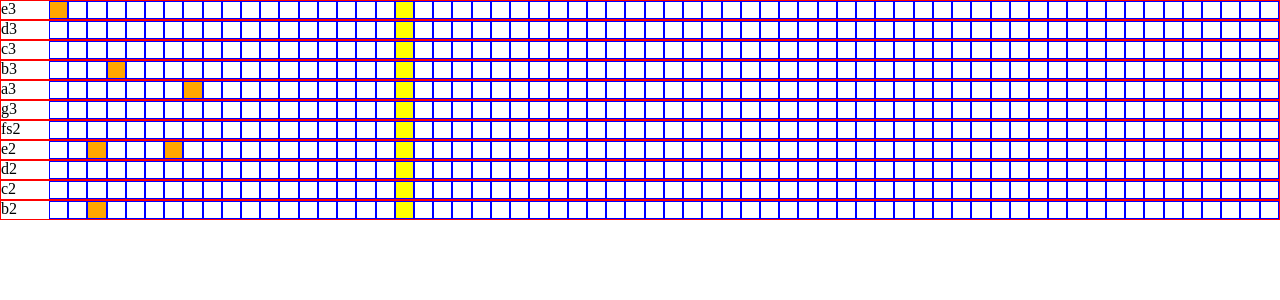
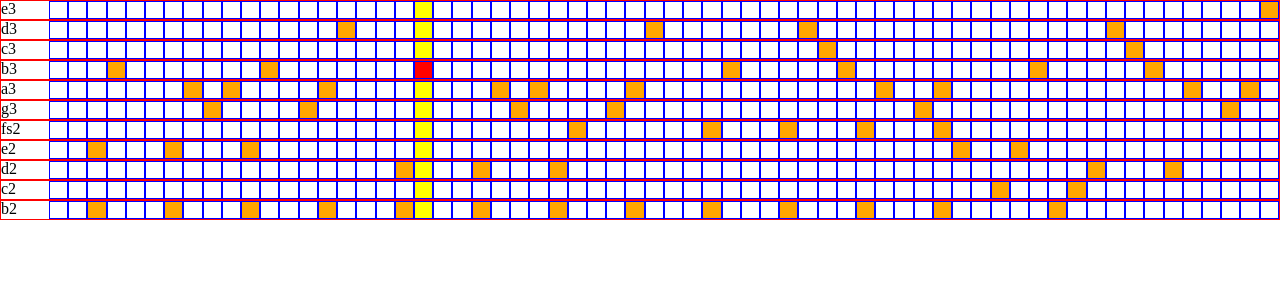
Before and after one commit to hanhee-song/marble_machine, a React (Create React App) app: page / in a window 1280 px wide. Shown: the top 300 px of the page. Built offline with nearby package versions, Linux system fonts and the light colour scheme.

Commit message:
add marble piece for vibra

```diff
--- a/src/classes/vibraphone.js
+++ b/src/classes/vibraphone.js
@@ -17,12 +17,74 @@ class Vibraphone extends Instrument {
   }
 
   initializeMarble() {
-    this.addNote("e3", 0);
+    // this.addNote("e3", 0);
     this.addNote("e2", 4);
     this.addNote("b2", 4);
     this.addNote("b3", 6);
     this.addNote("e2", 12);
+    this.addNote("b2", 12);
     this.addNote("a3", 14);
+
+    this.addNote("g3", 16);
+    this.addNote("a3", 18);
+    this.addNote("e2", 20);
+    this.addNote("b2", 20);
+    this.addNote("b3", 22);
+    this.addNote("g3", 26);
+    this.addNote("a3", 28);
+    this.addNote("b2", 28);
+    this.addNote("d3", 30);
+
+    this.addNote("d2", 36);
+    this.addNote("b2", 36);
+    this.addNote("b3", 38);
+    this.addNote("d2", 44);
+    this.addNote("b2", 44);
+    this.addNote("a3", 46);
+
+    this.addNote("g3", 48);
+    this.addNote("a3", 50);
+    this.addNote("d2", 52);
+    this.addNote("b2", 52);
+    this.addNote("fs2", 54);
+    this.addNote("g3", 58);
+    this.addNote("a3", 60);
+    this.addNote("b2", 60);
+    this.addNote("d3", 62);
+
+    this.addNote("fs2", 68);
+    this.addNote("b2", 68);
+    this.addNote("b3", 70);
+    this.addNote("fs2", 76);
+    this.addNote("b2", 76);
+    this.addNote("d3", 78);
+
+    this.addNote("c3", 80);
+    this.addNote("b3", 82);
+    this.addNote("fs2", 84);
+    this.addNote("b2", 84);
+    this.addNote("a3", 86);
+    this.addNote("g3", 90);
+    this.addNote("a3", 92);
+    this.addNote("fs2", 92);
+    this.addNote("b2", 92);
+    this.addNote("e2", 94);
+
+    this.addNote("c2", 98);
+    this.addNote("e2", 100);
+    this.addNote("b3", 102);
+    this.addNote("b2", 104);
+    this.addNote("c2", 106);
+    this.addNote("d2", 108);
+    this.addNote("d3", 110);
+
+    this.addNote("c3", 112);
+    this.addNote("b3", 114);
+    this.addNote("d2", 116);
+    this.addNote("a3", 118);
+    this.addNote("g3", 122);
+    this.addNote("a3", 124);
+    this.addNote("e3", 126);
   }
 }
 
--- a/src/components/soundboard.jsx
+++ b/src/components/soundboard.jsx
@@ -7,7 +7,7 @@ class Soundboard extends React.Component {
     this.state = {
       currentBeat: 0,
       interval: null,
-      tempo: 110,
+      tempo: 105,
       mm: 128,
     };
   }
```
